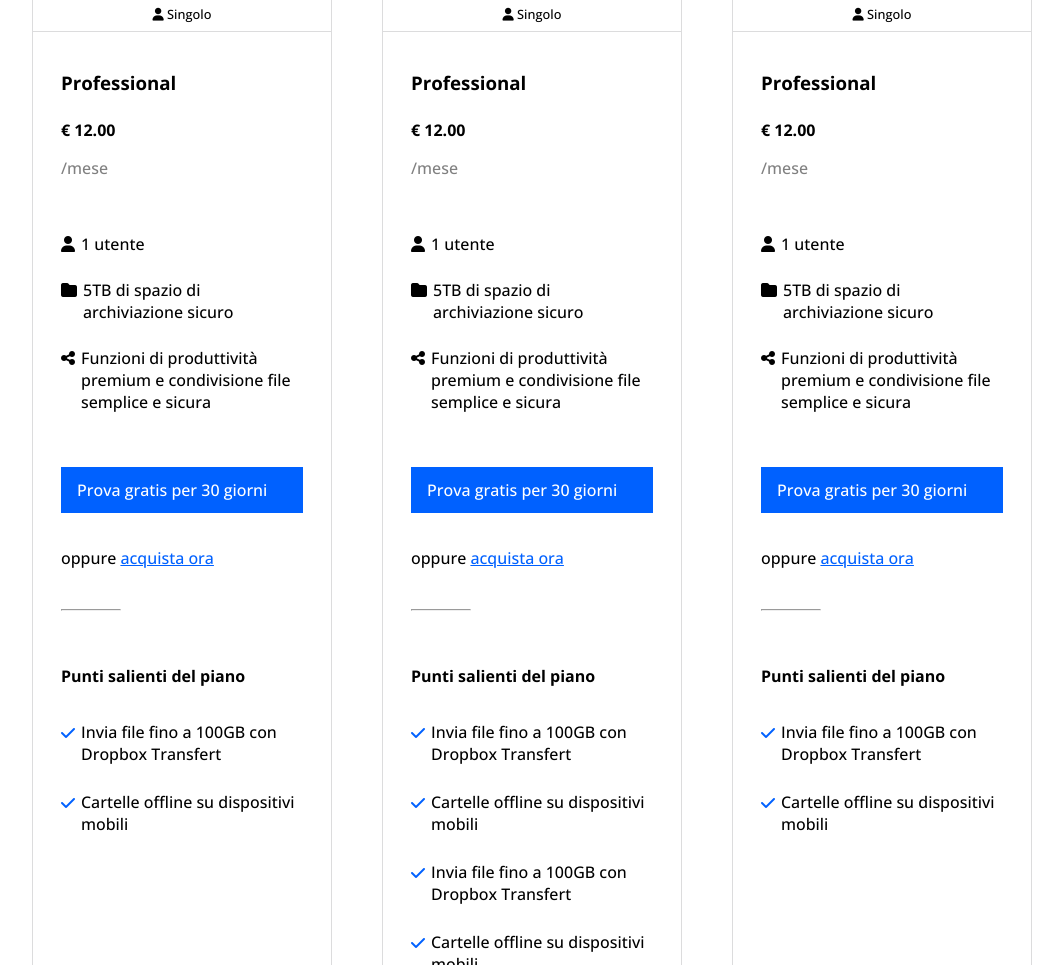
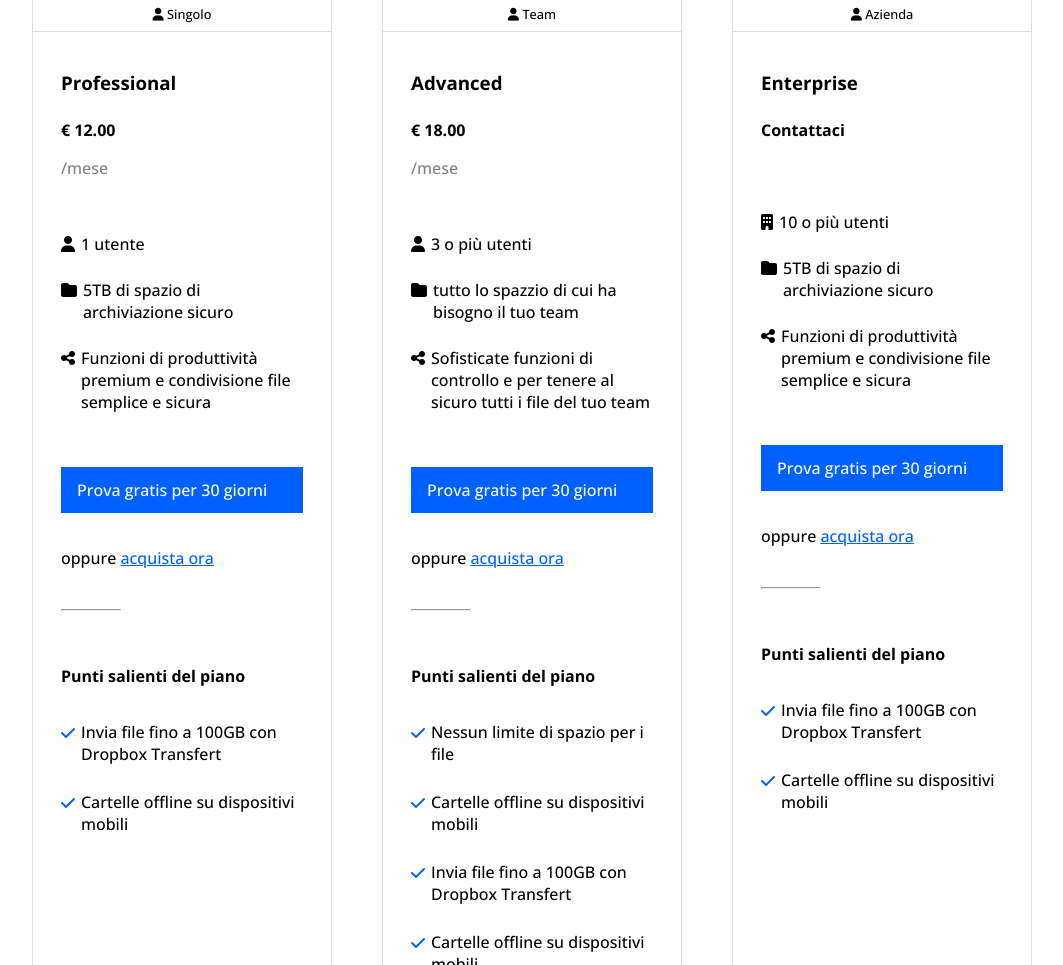
Before and after one commit to LucaPiantadosi27/htmlcss-dropbox, a plain HTML site: page index.html in a window 1280 px wide. Shown: the part 940-1905 px from the top of the page, without its empty margins (108-1171 px from the left). Drawn offline with nearby package versions, Linux system fonts and the light colour scheme.

Commit message:
Esercizio Terminato

```diff
--- a/index.html
+++ b/index.html
@@ -166,14 +166,14 @@
 
                     <div class="plan-header">
                         <i class="fa-solid fa-user"></i>
-                        <span>Singolo</span>
+                        <span>Team</span>
                     </div>
 
                     <div class="plan-body">
 
                         <div class="pricing">
-                            <h3>Professional</h3>
-                            <strong>€ 12.00</strong>
+                            <h3>Advanced</h3>
+                            <strong>€ 18.00</strong>
                             <span>/mese</span>
                         </div>
 
@@ -181,19 +181,19 @@
                             <div class="features-row">
                                 <i class="fa-solid fa-user"></i>
                                 <p>
-                                    1 utente
+                                    3 o più utenti
                                 </p>
                             </div>
                             <div class="features-row">
                                 <i class="fa-solid fa-folder"></i>
                                 <p>
-                                    5TB di spazio di archiviazione sicuro
+                                    tutto lo spazzio di cui ha bisogno il tuo team
                                 </p>
                             </div>
                             <div class="features-row">
                                 <i class="fa-solid fa-share-nodes"></i>
                                 <p>
-                                    Funzioni di produttività premium e condivisione file semplice e sicura
+                                    Sofisticate funzioni di controllo e per tenere al sicuro tutti i file del tuo team
                                 </p>
                             </div>
 
@@ -218,7 +218,7 @@
                             <div class="pros-row">
                                 <i class="fa-solid fa-check"></i>
                                 <p>
-                                    Invia file fino a 100GB con Dropbox Transfert
+                                    Nessun limite di spazio per i file
                                 </p>
                             </div>
                             <div class="pros-row">
@@ -259,22 +259,22 @@
 
                     <div class="plan-header">
                         <i class="fa-solid fa-user"></i>
-                        <span>Singolo</span>
+                        <span>Azienda</span>
                     </div>
 
                     <div class="plan-body">
 
                         <div class="pricing">
-                            <h3>Professional</h3>
-                            <strong>€ 12.00</strong>
-                            <span>/mese</span>
+                            <h3>Enterprise</h3>
+                            <strong>Contattaci</strong>
+                            <span></span>
                         </div>
 
                         <div class="features">
                             <div class="features-row">
-                                <i class="fa-solid fa-user"></i>
+                                <i class="fa-solid fa-building"></i>
                                 <p>
-                                    1 utente
+                                    10 o più utenti
                                 </p>
                             </div>
                             <div class="features-row">
```
